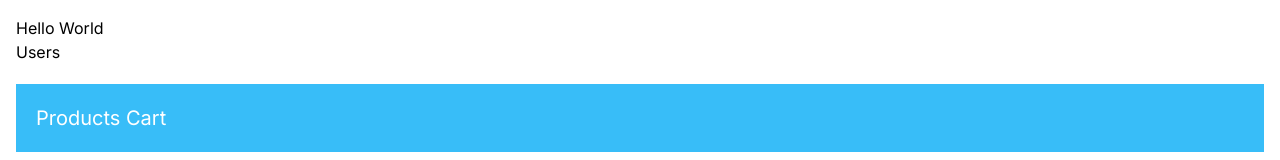
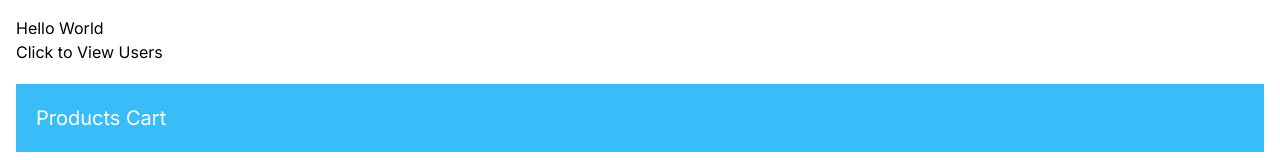
Before and after one commit to Kadunapikin/nextjs-tutorial, a Next.js app: page / in a window 1280 px wide. Shown: the top 160 px of the page. Built offline with nearby package versions, Linux system fonts and the light colour scheme.

Commit message:
update page.tsx

```diff
--- a/app/page.tsx
+++ b/app/page.tsx
@@ -5,7 +5,7 @@ export default function Home() {
   return (
     <main>
       <h1>Hello World</h1>
-      <Link href='/users'>Users</Link>
+      <Link href='/users'>Click to View Users</Link>
       <ProductCard />
     </main>
   )
--- a/app/users/page.tsx
+++ b/app/users/page.tsx
@@ -11,8 +11,8 @@ const UsersPage = async () => {
     const users: User[] = await res.json();
   return (
     <>
+    <p className='text-center'>{new Date().toLocaleTimeString()}</p>
     <h1>Users</h1>
-    <p>{new Date().toLocaleTimeString()}</p>
     <table className='table table-bordered'>
         <thead>
             <tr>
```
